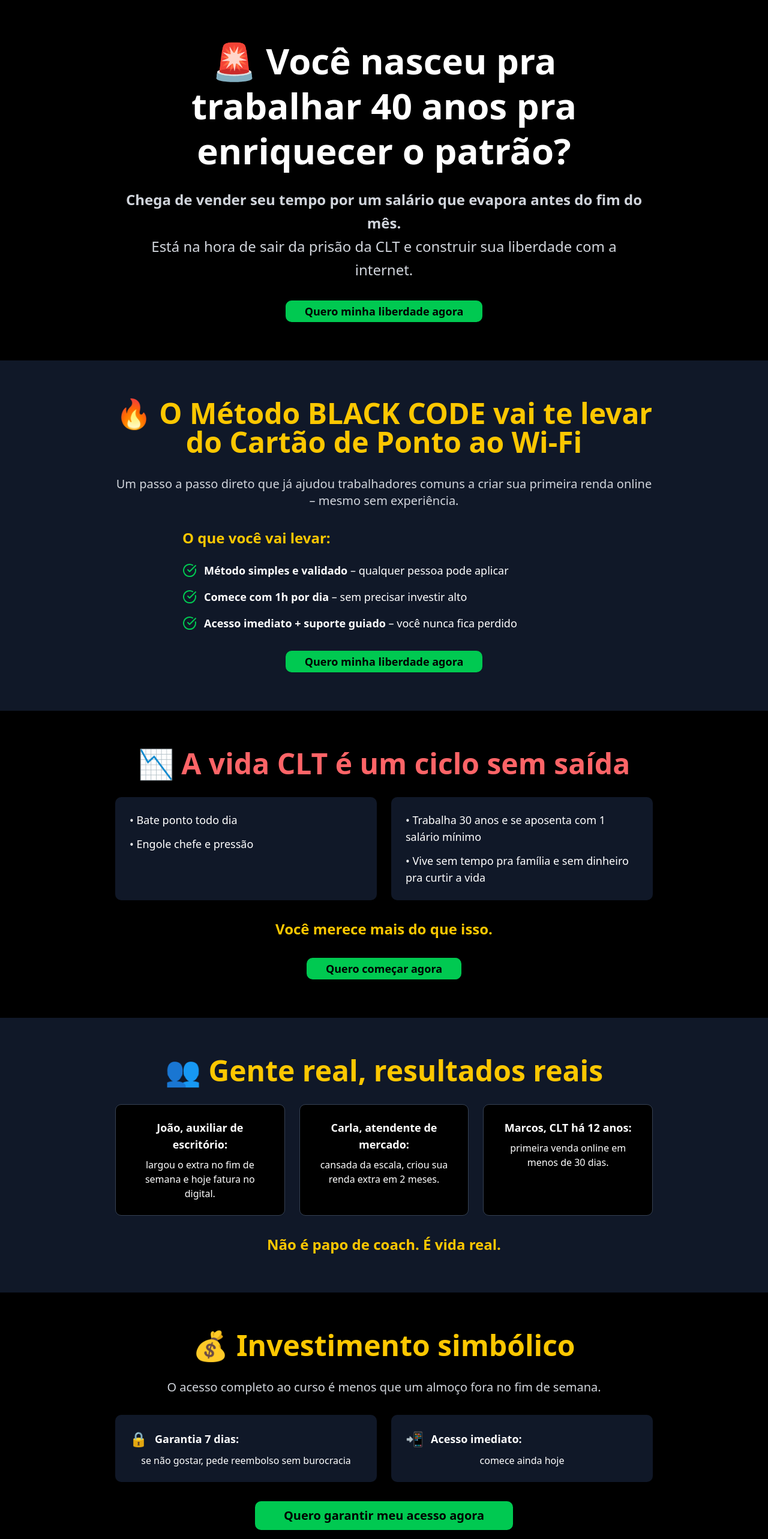
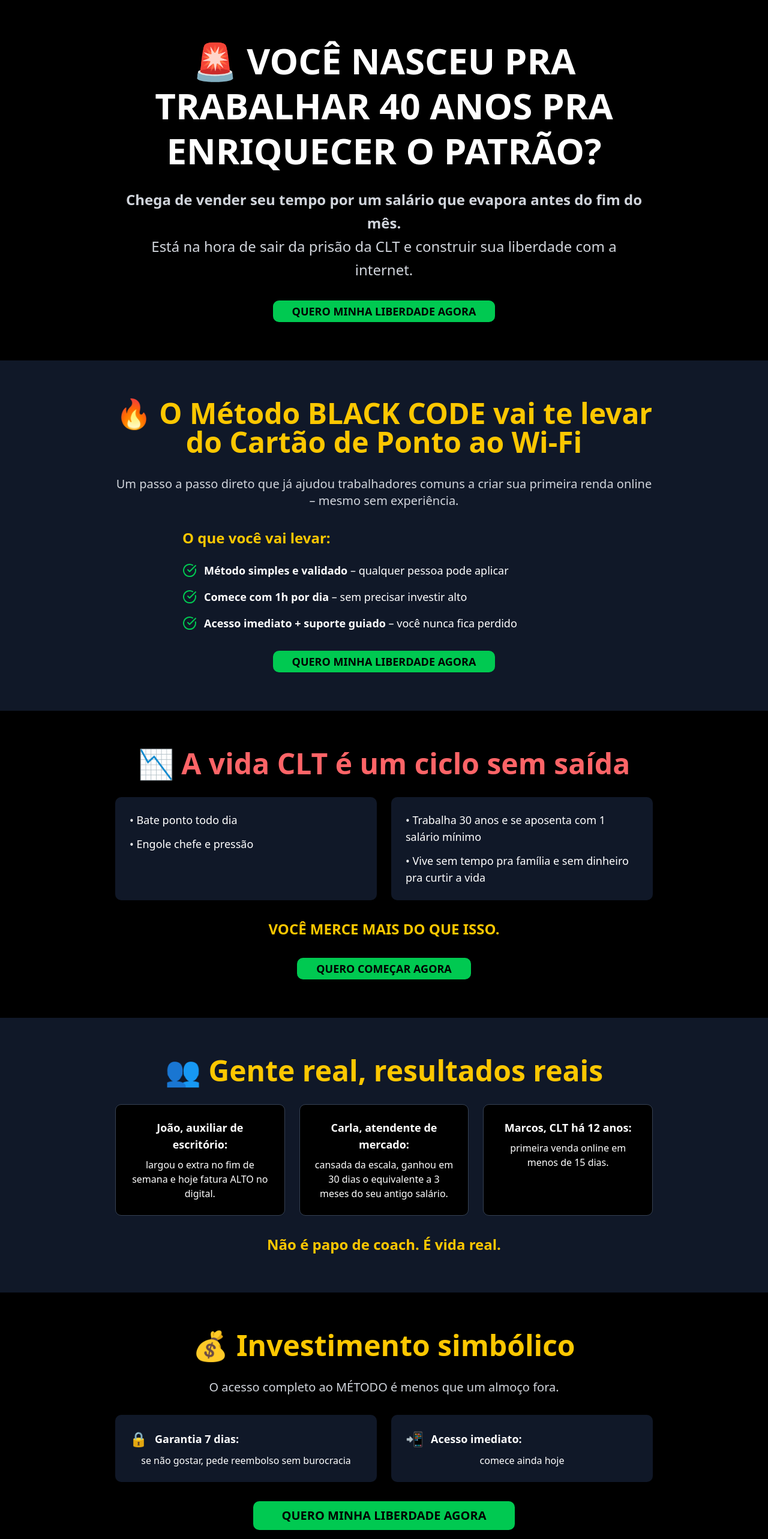
Before and after one commit to jsbjoubert/black-code-landing, a React (Vite) app in the folder black-code-landing/home/ubuntu/black-code-landing/: page / in a window 1280 px wide. Shown: the top 2566 px of the page at 60% size. Built offline with nearby package versions, Linux system fonts and the light colour scheme.

Commit message:
Update App.jsx

```diff
--- a/black-code-landing/home/ubuntu/black-code-landing/src/App.jsx
+++ b/black-code-landing/home/ubuntu/black-code-landing/src/App.jsx
@@ -10,7 +10,7 @@ function App() {
       {/* Hero Section */}
       <section className="px-4 py-16 text-center max-w-4xl mx-auto">
         <h1 className="text-4xl md:text-6xl font-bold mb-6 leading-tight">
-          🚨 Você nasceu pra trabalhar 40 anos pra enriquecer o patrão?
+          🚨 VOCÊ NASCEU PRA TRABALHAR 40 ANOS PRA ENRIQUECER O PATRÃO?
         </h1>
         <p className="text-xl md:text-2xl mb-8 text-gray-300 leading-relaxed">
           <strong>Chega de vender seu tempo por um salário que evapora antes do fim do mês.</strong><br />
@@ -20,7 +20,7 @@ function App() {
           className="bg-green-500 hover:bg-green-600 text-black font-bold text-lg px-8 py-4 rounded-lg transition-all duration-300 transform hover:scale-105"
           onClick={() => window.open(ctaLink, '_blank')}
         >
-          Quero minha liberdade agora
+          QUERO MINHA LIBERDADE AGORA
         </Button>
       </section>
 
@@ -56,7 +56,7 @@ function App() {
             className="bg-green-500 hover:bg-green-600 text-black font-bold text-lg px-8 py-4 rounded-lg transition-all duration-300 transform hover:scale-105"
             onClick={() => window.open(ctaLink, '_blank')}
           >
-            Quero minha liberdade agora
+             QUERO MINHA LIBERDADE AGORA
           </Button>
         </div>
       </section>
@@ -84,14 +84,14 @@ function App() {
           </div>
 
           <p className="text-2xl font-bold mb-8 text-yellow-400">
-            Você merece mais do que isso.
+            VOCÊ MERCE MAIS DO QUE ISSO.
           </p>
 
           <Button
             className="bg-green-500 hover:bg-green-600 text-black font-bold text-lg px-8 py-4 rounded-lg transition-all duration-300 transform hover:scale-105"
             onClick={() => window.open(ctaLink, '_blank')}
           >
-            Quero começar agora
+            QUERO COMEÇAR AGORA
           </Button>
         </div>
       </section>
@@ -106,15 +106,15 @@ function App() {
           <div className="grid md:grid-cols-3 gap-6 mb-8">
             <div className="bg-black p-6 rounded-lg border border-gray-700">
               <p className="text-lg mb-2"><strong>João, auxiliar de escritório:</strong></p>
-              <p>largou o extra no fim de semana e hoje fatura no digital.</p>
+              <p>largou o extra no fim de semana e hoje fatura ALTO no digital.</p>
             </div>
             <div className="bg-black p-6 rounded-lg border border-gray-700">
               <p className="text-lg mb-2"><strong>Carla, atendente de mercado:</strong></p>
-              <p>cansada da escala, criou sua renda extra em 2 meses.</p>
+              <p>cansada da escala, ganhou em 30 dias o equivalente a 3 meses do seu antigo salário.</p>
             </div>
             <div className="bg-black p-6 rounded-lg border border-gray-700">
               <p className="text-lg mb-2"><strong>Marcos, CLT há 12 anos:</strong></p>
-              <p>primeira venda online em menos de 30 dias.</p>
+              <p>primeira venda online em menos de 15 dias.</p>
             </div>
           </div>
 
@@ -132,7 +132,7 @@ function App() {
           </h2>
 
           <p className="text-xl mb-8 text-gray-300">
-            O acesso completo ao curso é menos que um almoço fora no fim de semana.
+            O acesso completo ao MÉTODO é menos que um almoço fora.
           </p>
 
           <div className="grid md:grid-cols-2 gap-6 mb-8">
@@ -156,7 +156,7 @@ function App() {
             className="bg-green-500 hover:bg-green-600 text-black font-bold text-xl px-12 py-6 rounded-lg transition-all duration-300 transform hover:scale-105 shadow-lg"
             onClick={() => window.open(ctaLink, '_blank')}
           >
-            Quero garantir meu acesso agora
+             QUERO MINHA LIBERDADE AGORA
           </Button>
         </div>
       </section>
@@ -197,7 +197,7 @@ function App() {
           </h2>
 
           <p className="text-2xl mb-8 text-gray-300">
-            <strong>Você pode continuar preso ao crachá ou dar o primeiro passo pra sua liberdade.</strong>
+            <strong>Você pode continuar preso ao crachá ou dar o primeiro passo pra sua LIBERDADE.</strong>
           </p>
 
           <Button
```
